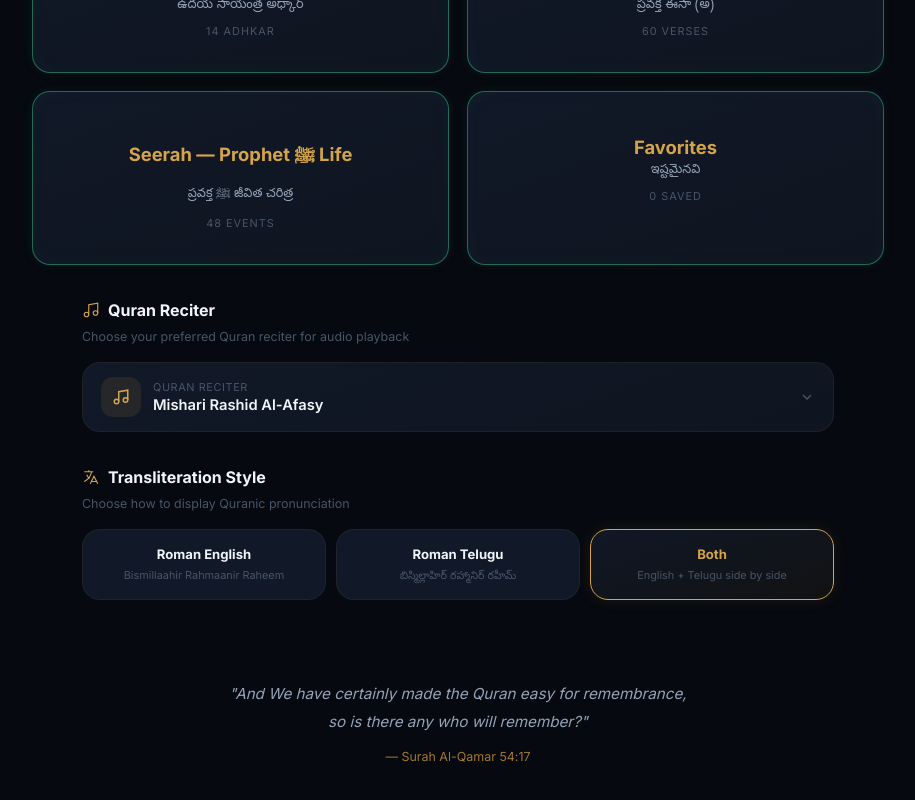
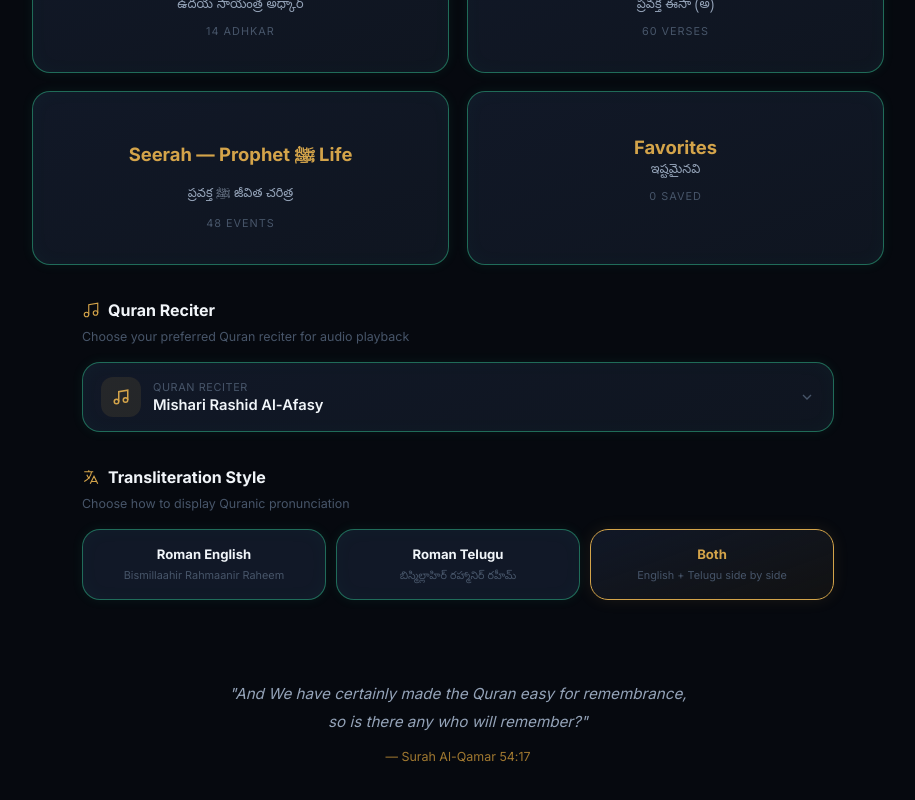
Before and after one commit to Mahendarmax/Believer-of-Almighty, a React (Vite) app: page /#/ in a window 1280 px wide. Shown: the part 1351-2151 px from the top of the page, without its empty margins (182-1097 px from the left). Built offline with nearby package versions, Linux system fonts and the light colour scheme.

Commit message:
Add green glow borders to reciter picker, transliteration buttons, and Go to Verse navigator

```diff
--- a/src/pages/Home.css
+++ b/src/pages/Home.css
@@ -571,19 +571,20 @@
   width: 100%;
   padding: 14px 18px;
   background: linear-gradient(160deg, var(--bg-card) 0%, var(--bg-surface) 100%);
-  border: 1.5px solid var(--border);
+  border: 1.5px solid rgba(52, 211, 153, 0.45);
   border-radius: var(--radius-lg);
   color: var(--text-primary);
   font-size: 0.88rem;
   font-weight: 500;
   cursor: pointer;
   transition: var(--transition);
+  box-shadow: 0 0 12px rgba(52, 211, 153, 0.08), inset 0 0 20px rgba(52, 211, 153, 0.03);
 }
 
 .home-reciter-toggle:hover {
-  border-color: var(--border-strong);
+  border-color: rgba(52, 211, 153, 0.65);
   background: var(--bg-card-hover);
-  box-shadow: 0 4px 20px rgba(212, 164, 74, 0.08);
+  box-shadow: 0 0 24px rgba(52, 211, 153, 0.18), 0 0 48px rgba(52, 211, 153, 0.06);
   transform: translateY(-1px);
 }
 
@@ -813,16 +814,17 @@
   text-align: center;
   padding: 16px 12px;
   background: var(--bg-card);
-  border: 1.5px solid var(--border);
+  border: 1.5px solid rgba(52, 211, 153, 0.45);
   border-radius: var(--radius-lg);
   transition: var(--transition);
   cursor: pointer;
+  box-shadow: 0 0 12px rgba(52, 211, 153, 0.08), inset 0 0 20px rgba(52, 211, 153, 0.03);
 }
 
 .translit-btn:hover {
-  border-color: var(--border-strong);
+  border-color: rgba(52, 211, 153, 0.65);
   transform: translateY(-2px);
-  box-shadow: var(--shadow);
+  box-shadow: 0 0 24px rgba(52, 211, 153, 0.18), 0 0 48px rgba(52, 211, 153, 0.06);
 }
 
 .translit-btn.active {
--- a/src/pages/SurahList.css
+++ b/src/pages/SurahList.css
@@ -55,10 +55,11 @@
 /* ===== Navigator — Surah + Verse selector ===== */
 .sl-navigator {
   background: linear-gradient(160deg, #131b2e 0%, #0f1520 100%);
-  border: 1.5px solid rgba(212,164,74,0.3);
+  border: 1.5px solid rgba(52, 211, 153, 0.45);
   border-radius: var(--radius-lg);
   padding: 16px 18px;
   margin-bottom: 14px;
+  box-shadow: 0 0 12px rgba(52, 211, 153, 0.08), inset 0 0 20px rgba(52, 211, 153, 0.03);
 }
 
 .sl-nav-title {
```
